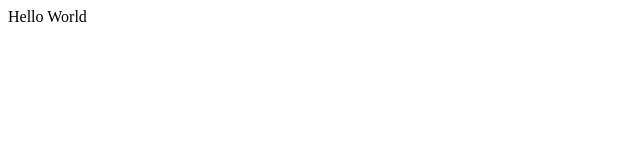
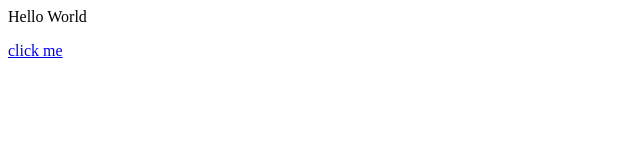
Before and after one commit to KhinMyintMyatThu/khinmyintmyatthu.github.io, a plain HTML site: page index.html in a window 1280 px wide. Shown: the full height of the page, 0-640 px from the left. Drawn offline with Linux system fonts and the light colour scheme.

Commit message:
Update index.html

```diff
--- a/index.html
+++ b/index.html
@@ -1,5 +1,6 @@
 <html>
 <p>Hello World</p>
+<a href="crawldata://home">click me</a>
 <script>
     const urlParams = new URLSearchParams(window.location.href);
     console.log(urlParams);
```
